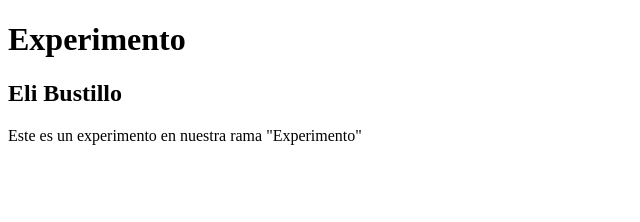
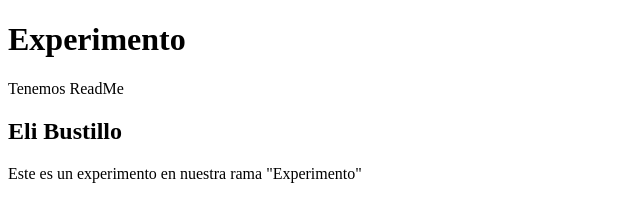
Before and after one commit to E2l2i/Prueba, a plain HTML site: page index.html in a window 1280 px wide. Shown: the whole page, without its empty margins (0-640 px from the left). Drawn offline with Linux system fonts and the light colour scheme.

Commit message:
Agregamos el Readme

```diff
--- a/index.html
+++ b/index.html
@@ -7,6 +7,7 @@
 <body>
 	<header>
 		<h1>Experimento</h1>
+		<p>Tenemos ReadMe</p>
 	</header>
 	<div clas="container">
 		<h2>Eli Bustillo</h2>
```
